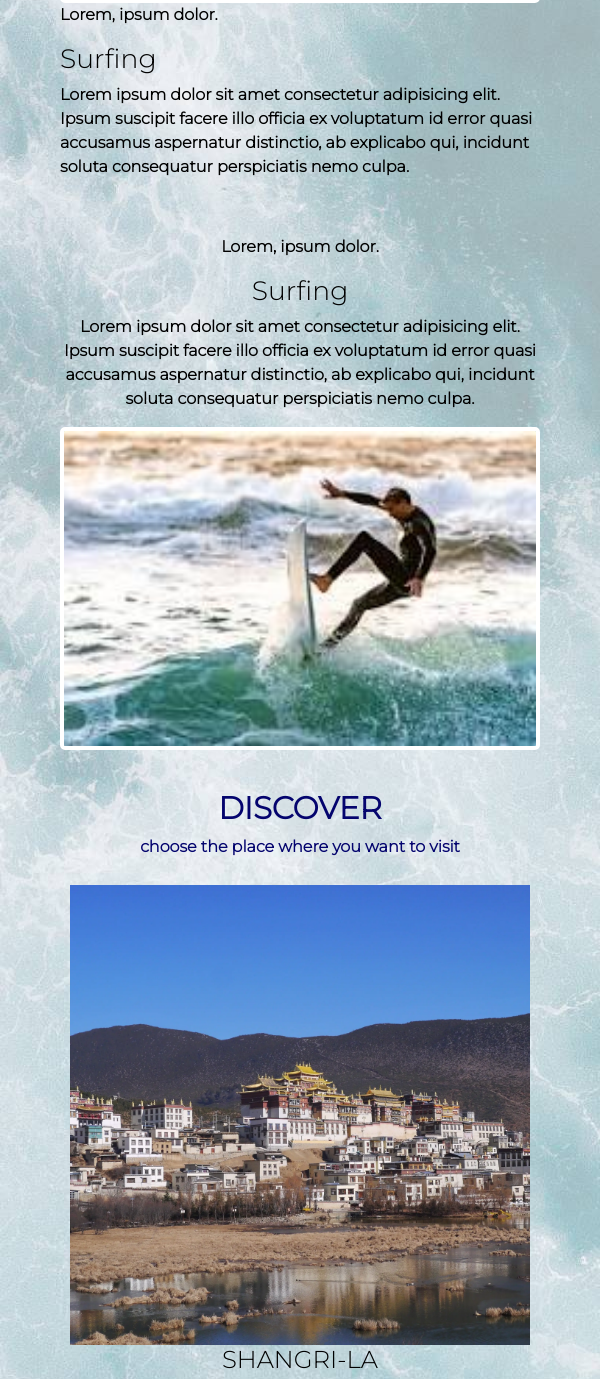
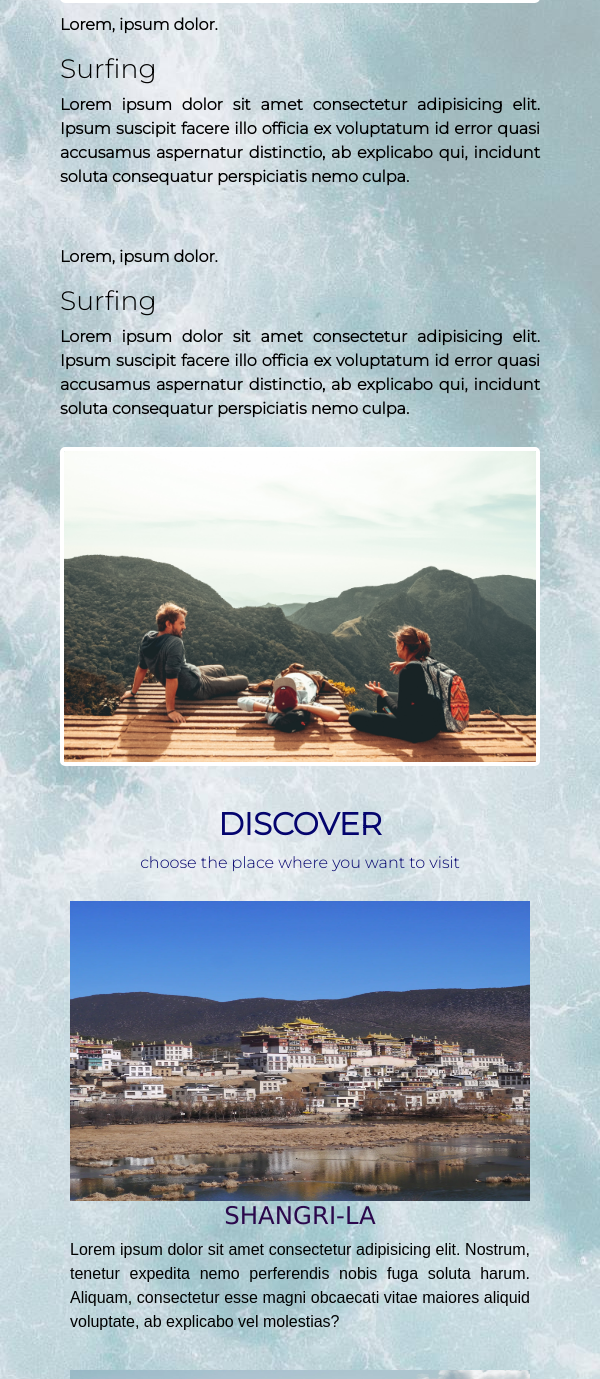
Before and after one commit to niranjana001/website, a plain HTML site: page index.html in a window 600 px wide. Shown: the part 691-2070 px from the top of the page. Drawn offline with nearby package versions, Linux system fonts and the light colour scheme; a web font is replaced by a local one.

Commit message:
Add files via upload

```diff
--- a/index.html
+++ b/index.html
@@ -32,17 +32,24 @@
     <div class="content">
         <div class="upper-content">
             <div class="content-left">
-                <img src="./images/contentleft.jpg" alt="">
-                <p>Lorem, ipsum dolor.</p>
-                <h2>Surfing</h2>
-                <p>Lorem ipsum dolor sit amet consectetur adipisicing elit. Ipsum suscipit facere illo officia ex voluptatum id error quasi accusamus aspernatur distinctio, ab explicabo qui, incidunt soluta consequatur perspiciatis nemo culpa.</p>
+                <img src="/images/content-left.jpg" alt="">
+                <div class="contents">
+
+                    <p>Lorem, ipsum dolor.</p>
+                    <h2>Surfing</h2>
+                    <p>Lorem ipsum dolor sit amet consectetur adipisicing elit. Ipsum suscipit facere illo officia ex voluptatum id error quasi accusamus aspernatur distinctio, ab explicabo qui, incidunt soluta consequatur perspiciatis nemo culpa.</p>
+                </div>
             </div>
 
             <div class="content-right">
-                <p>Lorem, ipsum dolor.</p>
-                <h2>Surfing</h2>
-                <p>Lorem ipsum dolor sit amet consectetur adipisicing elit. Ipsum suscipit facere illo officia ex voluptatum id error quasi accusamus aspernatur distinctio, ab explicabo qui, incidunt soluta consequatur perspiciatis nemo culpa.</p>
-                <img src="./images/contentright.jpeg" alt="">
+                <div class="contents">
+
+                    <p>Lorem, ipsum dolor.</p>
+                    <h2>Surfing</h2>
+                    <p>Lorem ipsum dolor sit amet consectetur adipisicing elit. Ipsum suscipit facere illo officia ex voluptatum id error quasi accusamus aspernatur distinctio, ab explicabo qui, incidunt soluta consequatur perspiciatis nemo culpa.</p>
+                </div>
+
+                <img src="/images/content-right.jpg" alt="">
             </div>
         </div>
 
--- a/style.css
+++ b/style.css
@@ -15,10 +15,15 @@
     align-items: center;
 
 }
+
+header{
+    padding-top: 10px;
+}
+
 li{
     list-style: none;
+}
 
-}
 a{
     text-decoration: none;
     gap: 10px;
@@ -76,27 +81,41 @@ a{
     font-weight: 600;
 
 }
+
+.lower-content>p{
+    text-align: center;
+    color: rgb(4, 4, 110);
+    font-weight: 400;
+
+}
 .col{
     display: flex;
 }
 .row>h3{
     text-align: center;
     justify-content: center;
+    color: rgb(43, 8, 76);
+    font-family: Verdana, Geneva, Tahoma, sans-serif;
+}
+
+.row>p{
+    font-family: Arial, Helvetica, sans-serif;
+    font-weight: 100;
 }
 .row>img{
     width: 100%;
+}
 
-
-}
 .row{
-    text-align: center;
     display: flex;
     justify-content: center;
+    padding: 10px;
+    text-align: justify;
     padding: 10px;
 }
 footer{
     display: flex;
-    justify-content: space-around;
+    justify-content: space-between;
     background-image: url(./images/footer.jpg);
     padding: 50px 0 50px 0;
 }
@@ -110,24 +129,61 @@ footer>div{
 
 }
 
+.row > img{
+    height: 300px;
+}
+
+.right> p{
+    font-weight: 200;
+    font-family: 'Gill Sans', 'Gill Sans MT', Calibri, 'Trebuchet MS', sans-serif;
+}
+
 i{
     padding: 10px;
 }
-@media only screen and (max-width: 600px) {
+
+
+
+  @media (min-width: 600px) and (max-width: 1200px){
     body {
-      background-color: lightblue;
+    }
+    .upper-content{
+        flex-direction: column;
     }
 
+    .content-left,.content-right{
+        display: flex;
+        flex-direction: row;
+        gap: 10px;
+        align-items: center;
+        text-align: justify;
+    }
+
+    .right>p{
+        text-align: justify;
+    }
+
+}
+
+@media only screen and (max-width: 600px) {
+
     .content-left > img , .content-right > img{
-        width: 80vw;
         border: 4px solid white;
         border-radius: 5px;
+        width: 100%;
     }
 
     .upper-content{
         display: flex;
         flex-direction: column;
     }
+
+    .content-left,.content-right{
+        display: flex;
+        flex-direction: column;
+
+    }
+
 
     .col{
         display: flex;
@@ -144,11 +200,3 @@ i{
         margin: auto;
     }
   }
-  @media (min-width: 600px) and (max-width: 1200px){
-    body {
-        background-color: blue;
-    }
-    .upper-content{
-        flex-direction: column;
-    }
-}
```
